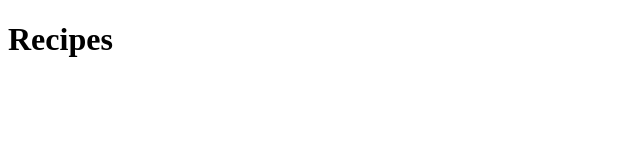
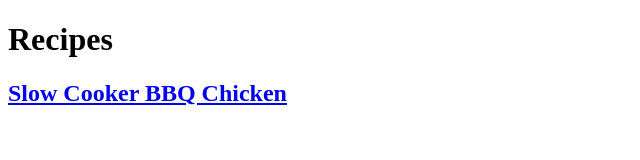
Before and after one commit to Spec-D/odin-recipes, a plain HTML site: page index.html in a window 1280 px wide. Shown: the whole page, without its empty margins (0-640 px from the left). Drawn offline with Linux system fonts and the light colour scheme.

Commit message:
Added a recipe page and hyperlink from index

```diff
--- a/index.html
+++ b/index.html
@@ -7,5 +7,7 @@
 	</head>
 	<body>
 		<h1>Recipes</h1>
+		<h2><a href="./recipes/slowCookerBBQChicken.html">Slow Cooker BBQ Chicken</a></h2>
+
 	</body>
 </html>
```
Also changed, not shown: recipes/slowCookerBBQChicken.html (added, +1 -0 lines).
